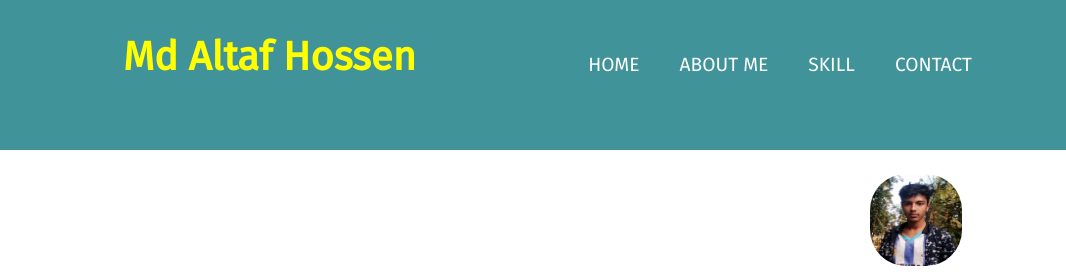
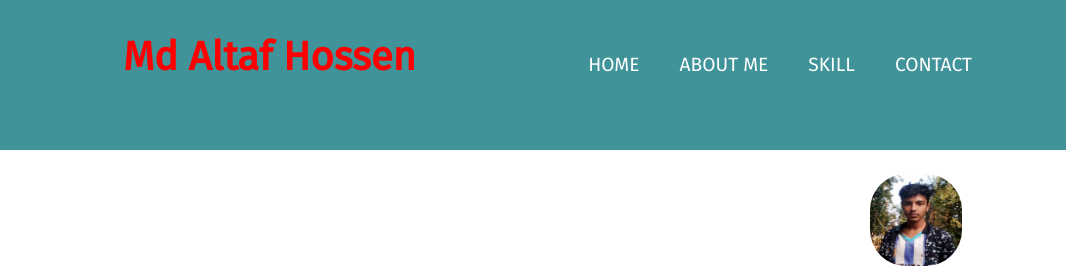
Before and after one commit to altaf25823/Portfolio-, a plain HTML site: page index.html in a window 1280 px wide. In both pictures the pointer is over the element "Md Altaf Hossen". Shown: the top 280 px of the page, 214-1280 px from the left. Drawn offline with Linux system fonts and the light colour scheme; a web font is replaced by a local one.

Commit message:
Update style.css

```diff
--- a/style.css
+++ b/style.css
@@ -10,6 +10,10 @@ h1{
     font-size: 2.5rem;
     text-align: center;
 }
+
+.hov:hover{
+        color:red;
+    }
 
 h2{
     font-size: 1.5rem;
```
